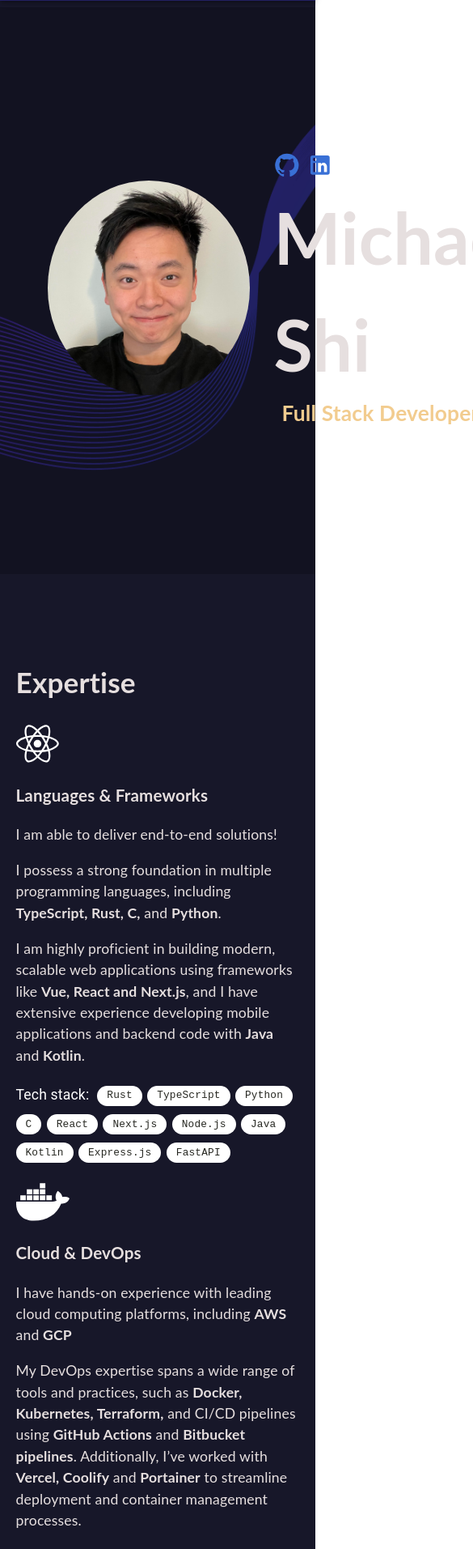
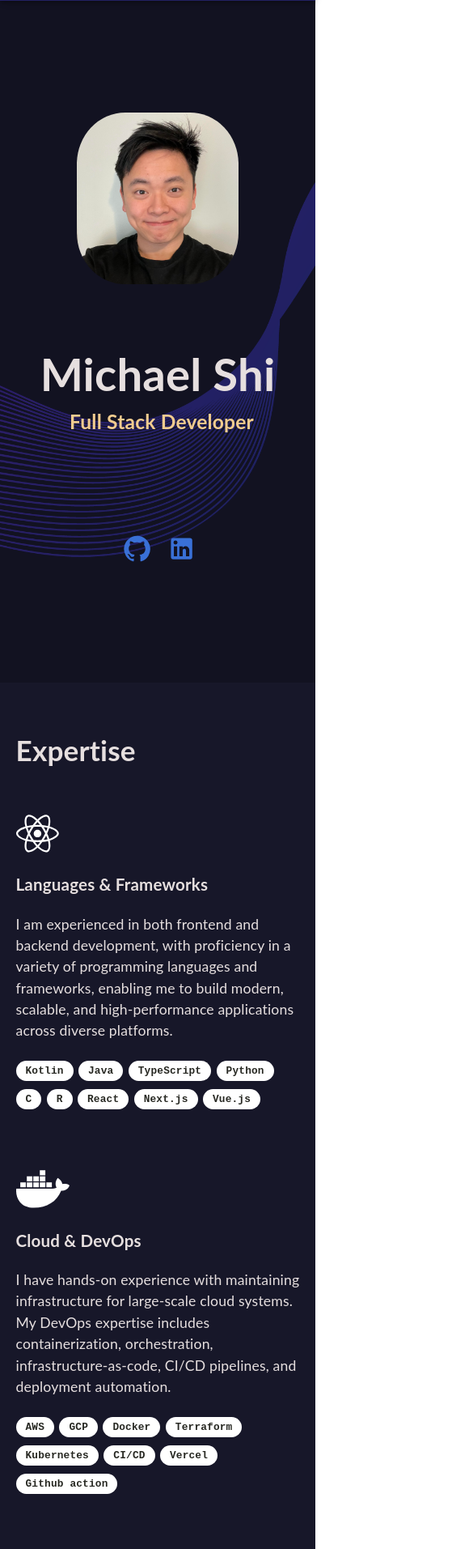
Before and after one commit to Micsushi/portfolio-website, a React (Create React App) app: page / in a window 390 px wide. Shown: the part 55-1968 px from the top of the page at 81% size, 585 px wide, since content can reach past the window. Built offline with nearby package versions, Linux system fonts and the light colour scheme.

Commit message:
UI and text changes

```diff
--- a/src/assets/styles/Contact.scss
+++ b/src/assets/styles/Contact.scss
@@ -124,6 +124,5 @@
 
   .form-flex {
     flex-direction: column;
-    gap: 10px;
   }
 }
--- a/src/assets/styles/Expertise.scss
+++ b/src/assets/styles/Expertise.scss
@@ -1,4 +1,5 @@
 .skills-container {
+    margin-top: -50px;
     padding: 5% 10%;
     display: flex;
     flex-direction: column;
@@ -16,6 +17,7 @@
 }
 
 .skills-container .skills-grid .skill {
+    margin-top: 50px;
     align-items: center;
     text-align: left;
 }
@@ -25,6 +27,7 @@
     background-color: white !important;
     font-size: 0.8rem !important;
     height: 25px !important;
+    font-weight: bold;
 
     span {
         font-family: 'Courier Prime', monospace;
--- a/src/assets/styles/Main.scss
+++ b/src/assets/styles/Main.scss
@@ -3,13 +3,13 @@
 }
 
 .about-section {
+    min-height: 100vh;
     display: flex;
-    gap: 30px;
+    gap: 60px;
     justify-content: flex-start;
     align-items: center;
     width: 100%;
     padding: 0px 15%;
-    min-height: 700px;
     background-image: url("../images/bg-dark.png");
     background-repeat: no-repeat;
     background-size: cover;
@@ -17,42 +17,39 @@
     background-position: center;
 }
 
-.title{
-    font-size: 100 px;
+.title {
+    font-size: 100px;
     color: #f2cc8f;
     font-weight: bold;
     padding: 0 0 0 10px;
 }
 
-
-
 .about-section .content {
+    margin-top: -30px;
     text-align: left;
     z-index: 2;
 
     .social_icons {
         display: flex;
         flex-direction: row;
-        gap: 10px;
+        gap: 20px;
         color: white;
+        padding-left: 5px;
 
         svg {
-            font-size: 1.8em;
+            font-size: 4.5em;
         }
     }
 
-    .mobile_social_icons {
-        display: none;
-    }
-
     p {
-        font-size: 1.5em;
+        font-size: 2.5em;
         margin-block-start: 0px;
         margin-block-end: 0px;
+        margin-bottom: 20px;
     }
 
     h1 {
-        font-size: 5em;
+        font-size: 6em;
         margin-block-start: 0px;
         margin-block-end: 0px;
     }
@@ -61,55 +58,46 @@
 .about-section .image-wrapper {
     z-index: 2;
     img {
-        width: 250px;
-        border-radius: 50%;
+        width: 325px;
+        border-radius: 30%;
     }
 }
 
-.about p {
-    text-align: center;
-    padding-top: 30%;
-    padding-bottom: 30%;
-}
+@media (max-width: 768px) {
+    .about-section {
+        gap: 90px;
+        flex-direction: column;
+        padding: 0px 5%;
+        text-align: center;
+        justify-content: center;
+        margin-top: -10px;
+    }
 
-@media screen {
-    @media (max-width: 567px) {
-        .nav-left{
-            padding-top: 20px;
-            float:left;
+    .title {
+        font-size: 50px;
+    }
+
+    .about-section .content {
+        text-align: center;
+
+        .social_icons {
+            justify-content: center;
+            svg {
+                font-size: 2em;
+            }
         }
 
-        .nav-left img {
-            height: 35px
+        p {
+            font-size: 1.4em;
+            margin-bottom: 120px;
         }
 
-        .nav-right {
-            float:right;
-        }
-
-        .nav-right li {
-            padding: 10px 15px;
-            list-style:none;
-            font-size:13px;
-            color:white;
-            width: 10%;
-        }
-
-        .nav-right ul {
-            list-style-type: none;
-            margin: 0px;
-            padding: 0px;
-        }
-
-        body {
-            width: 100%;
-        }
-
-        .about {
-            padding-left: 5%;
-            padding-right: 5%;
-            font-size: 12px;
+        h1 {
+            font-size: 3.2em;
         }
     }
 
+    .about-section .image-wrapper img {
+        width: 200px;
+    }
 }
--- a/src/assets/styles/Project.scss
+++ b/src/assets/styles/Project.scss
@@ -3,6 +3,7 @@
     flex-direction: column;
     padding: 5% 10%;
     text-align: left;
+    margin-top: -50px;
 }
 
 .projects-container .projects-grid {
@@ -12,6 +13,7 @@
 }
 
 .projects-container .projects-grid .project {
+    margin-top: 60px;
     text-align: left;
 }
 
@@ -43,6 +45,7 @@
             display: block;
             padding-left: 5%;
             padding-right: 5%;
+            margin-top: 0;
         }
 
         .projects-container .projects-grid {
--- a/src/components/Expertise.tsx
+++ b/src/components/Expertise.tsx
@@ -1,4 +1,3 @@
-import React from "react";
 import '@fortawesome/free-regular-svg-icons'
 import { FontAwesomeIcon } from '@fortawesome/react-fontawesome';
 import { faReact, faDocker, faMdb } from '@fortawesome/free-brands-svg-icons';
@@ -6,35 +5,30 @@ import Chip from '@mui/material/Chip';
 import '../assets/styles/Expertise.scss';
 
 const labelsFirst = [
-    "Rust",
+    "Kotlin",
+    "Java",
     "TypeScript",
     "Python",
     "C",
+    "R",
     "React",
     "Next.js",
-    "Node.js",
-    "Java",
-    "Kotlin",
-    "Express.js",
-    "FastAPI"
+    "Vue.js",
 ];
 
 const labelsSecond = [
     "AWS",
-    "Google Cloud Platform",
+    "GCP",
     "Docker",
     "Terraform",
     "Kubernetes",
-    "CI/CD pipelines",
+    "CI/CD",
     "Vercel",
-    "Coolify",
-    "Portainer",
     "Github action",
-    "Bitbucket"
 ];
 
 const labelsThird = [
-    "SQL", "NoSQL", "Firebase", "MongoDB", "Postgres", "Ignite","Supabase", "RESTful API", "Auth", "Snyk", "Datadog"
+    "Firebase", "MongoDB", "PostgresSQL", "Supabase", "RESTful API", "Auth", "Snyk", "Datadog"
 ];
 
 function Expertise() {
@@ -47,21 +41,11 @@ function Expertise() {
                     <FontAwesomeIcon icon={faReact} size="3x"/>
                     <h3>Languages & Frameworks</h3>
                         <p>
-                            I am able to deliver end-to-end solutions!
-                        </p>
-                        <p>
-                            I possess a strong foundation in multiple programming languages,
-                            including <b>TypeScript, Rust, C,</b> and <b>Python</b>.
-                        </p>
-                        <p>
-                            I am highly proficient
-                            in building modern, scalable web applications using frameworks
-                            like <b>Vue, React and Next.js</b>, and I have extensive experience
-                            developing mobile applications and backend code with <b>Java</b> and <b>Kotlin</b>.
-
+                            I am experienced in both frontend and backend development, with proficiency
+                            in a variety of programming languages and frameworks, enabling me to build
+                            modern, scalable, and high-performance applications across diverse platforms.
                         </p>
                     <div className="flex-chips">
-                        <span className="chip-title">Tech stack:</span>
                         {labelsFirst.map((label, index) => (
                             <Chip key={index} className='chip' label={label} />
                         ))}
@@ -72,17 +56,11 @@ function Expertise() {
                     <FontAwesomeIcon icon={faDocker} size="3x"/>
                     <h3>Cloud & DevOps</h3>
                         <p>
-                            I have hands-on experience with leading cloud computing platforms,
-                            including <b>AWS</b> and <b>GCP</b>
-                        </p>
-                        <p>
-                            My DevOps expertise spans a wide range of tools and practices,
-                            such as <b>Docker, Kubernetes, Terraform,</b> and CI/CD pipelines using <b>GitHub Actions</b> and <b>Bitbucket pipelines</b>.
-                            Additionally, I’ve worked with <b>Vercel, Coolify</b> and <b>Portainer</b> to streamline deployment
-                            and container management processes.
+                            I have hands-on experience with maintaining infrastructure for large-scale cloud systems.
+                            My DevOps expertise includes containerization, orchestration, infrastructure-as-code,
+                            CI/CD pipelines, and deployment automation.
                         </p>
                     <div className="flex-chips">
-                        <span className="chip-title">Tech stack:</span>
                         {labelsSecond.map((label, index) => (
                             <Chip key={index} className='chip' label={label} />
                         ))}
@@ -93,16 +71,10 @@ function Expertise() {
                     <FontAwesomeIcon icon={faMdb} size="3x"/>
                     <h3>Databases & Tools</h3>
                         <p>
-                            I am skilled in <b>SQL</b> and <b>NoSQL</b> databases, optimizing schemas for efficient data storage.
-                        </p>
-                        <p>
-                            I’ve implemented <b>RESTful APIs</b> with <b>auth0</b> and <b>keycloak</b> for secure communication.
-                        </p>
-                        <p>
-                            Additionally, I’ve worked with <b>Snyk</b> for vulnerability management and <b>Datadog</b> for monitoring and performance optimization.
+                            I am skilled in working with both SQL and NoSQL databases, optimizing schemas for efficient data storage.
+                            I have implemented secure RESTful APIs with auth and have experience in vulnerability management and data monitoring.
                         </p>
                     <div className="flex-chips">
-                        <span className="chip-title">Tech stack:</span>
                         {labelsThird.map((label, index) => (
                             <Chip key={index} className='chip' label={label} />
                         ))}
--- a/src/components/Footer.tsx
+++ b/src/components/Footer.tsx
@@ -1,4 +1,3 @@
-import React from "react";
 import GitHubIcon from '@mui/icons-material/GitHub';
 import LinkedInIcon from '@mui/icons-material/LinkedIn';
 import '../assets/styles/Footer.scss'
--- a/src/components/Main.tsx
+++ b/src/components/Main.tsx
@@ -1,4 +1,3 @@
-import React from "react";
 import GitHubIcon from '@mui/icons-material/GitHub';
 import LinkedInIcon from '@mui/icons-material/LinkedIn';
 import '../assets/styles/Main.scss';
@@ -12,14 +11,9 @@ function Main() {
           <img src={image} alt="Avatar" />
         </div>
         <div className="content">
-          <div className="social_icons">
-            <a href="https://github.com/micsushi" target="_blank" rel="noreferrer"><GitHubIcon/></a>
-            <a href="https://www.linkedin.com/in/wjshi/" target="_blank" rel="noreferrer"><LinkedInIcon/></a>
-          </div>
           <h1>Michael Shi</h1>
           <p className="title">Full Stack Developer</p>
-
-          <div className="mobile_social_icons">
+          <div className="social_icons">
             <a href="https://github.com/micsushi" target="_blank" rel="noreferrer"><GitHubIcon/></a>
             <a href="https://www.linkedin.com/in/wjshi/" target="_blank" rel="noreferrer"><LinkedInIcon/></a>
           </div>
--- a/src/components/Project.tsx
+++ b/src/components/Project.tsx
@@ -1,10 +1,7 @@
-import React from "react";
 import mediCheck from "../assets/images/mediCheck.png";
 import studyAmp from "../assets/images/studyAmp.png";
-import agileBeast from "../assets/images/agileBeast.png";
 import numerify from "../assets/images/numerify.png";
 import studyBuddy from "../assets/images/studyBuddy.png";
-import wallaperfy from "../assets/images/wallpaperfy.png";
 import "../assets/styles/Project.scss";
 
 function Project() {
@@ -13,54 +10,40 @@ function Project() {
       <h1>Personal Projects</h1>
       <div className="projects-grid">
         <div className="project">
-          <a href="https://github.com/A-D-I-T-C/medicheck" target="_blank" rel="noreferrer">
-            <img src={mediCheck} className="project-image zoom" alt="MediCheck" />
-            <h2>MediCheck</h2>
-          </a>
-          <p>MediCheck is an AI-powered platform designed to streamline healthcare interactions by providing
-            seamless access to session data, forms, and patient–clinician communication. It integrates <b>Whisper </b>
-             for voice to voice communication, selfhosted <b>DeepSeek</b> and <b>Llama 3.2</b> models for the chatbot, a
-            <b> RAG pipeline</b> with <b>AstraDB</b> for improved knowledge base, and is the platform is built using
-            <b> TypeScript, React, Tailwind, </b>and <b>Python</b></p>
-        </div>
-        <div className="project">
           <a href="https://github.com/NatRunners/StudyAmp" target="_blank" rel="noreferrer">
             <img src={studyAmp} className="project-image zoom" alt="StudyAmp" />
-            <h2>StudyAmp</h2>
+            <h2>StudyAmp - Nathacks Research Division 1st Place</h2>
           </a>
-          <p>StudyAmp is a performance tracking and enhancement tool that monitors your attention score through
-             your EEG brainwaves. Using a Muse headband or similar devices, StudyAmp
-            monitors brain activity to detect periods of high and low focus, providing timestamped insights into
-            your study sessions using Python and NumPy to process the data.
-            The platform is build with Next.js and Supabase and a Flask backend manages historical study data and AI-driven recommendations. </p>
-        </div>
-        <div className="project">
-          <a href="https://github.com/CMPUT301F23T29/agile-beast" target="_blank" rel="noreferrer">
-            <img src={agileBeast} className="project-image zoom" alt="Agile Beast" />
-            <h2>Agile Beast</h2>
-          </a>
-          <p>Agile Beast is an <b>Android </b>app made for managing business inventory. The user can record and manage the items
-            that they own, and store this information. We built this app in <b>Java</b> with <b>Firebase</b> as our <b>NoSQL</b> database. We also
-            added item recognition uisng <b>Google's Machine Learning Kit</b></p>
+          <p>An <b>EEG brainwave</b> tracking and analysis tool that monitors your attention score through
+            a Muse headband. Provides feedback and summaries on your state of mind in a given period.
+          </p>
+          <p><b>Tech stack:</b> Python, BrainFlow, Flask, Next.js, Docker</p>
         </div>
         <div className="project">
           <a href="https://github.com/Gym-Bros-Programs/banana-math" target="_blank" rel="noreferrer">
             <img src={numerify} className="project-image zoom" alt="Numerify" />
             <h2>Numerify</h2>
           </a>
-          <p>Numerify, formerly known as Banana Math, is a mental math training site with a focus on gamifying math
-            questions and get people to use their brains more. We build this project using Next.js, Supabase, Typescript and managed
-          the infrastructure by deploying it from our own bare metal servers!</p>
+          <p>Formerly known as Banana Math, this is a mental math training site with a focus on gamifying math
+            questions and get people to use their brains more.</p>
+          <p><b>Tech stack:</b> PostgresSQL, Supabase, CI/CD pipelines, Kubernetes, GCP, Coolify</p>
+        </div>
+        <div className="project">
+          <a href="https://github.com/A-D-I-T-C/medicheck" target="_blank" rel="noreferrer">
+            <img src={mediCheck} className="project-image zoom" alt="MediCheck" />
+            <h2>MediCheck - HackED DIVE 3rd Place</h2>
+          </a>
+          <p> A platform powered by a <b>Retrieval-Augmented Generation</b> pipeline to automate all the administrative tasks for hospitals.</p>
+          <p><b>Tech stack:</b> AstraDB, Whisper, DeepSeek, Llama 3.2, TypeScript, React, Tailwind</p>
         </div>
         <div className="project">
           <a href="https://github.com/x-ab-y/StudyBuddy" target="_blank" rel="noreferrer">
             <img src={studyBuddy} className="project-image zoom" alt="Study Buddy" />
             <h2>Study Buddy</h2>
           </a>
-          <p>Feature-packed browser extension that improves study efficiency with a focus mode, page summaries and word quick search.
-            The extension will implement Bionic Reading by dynamically reformatting the CSS code on any website and generate summaries and
-            search for key words using OpenAI's API.
+          <p>Feature-packed browser extension that improves study efficiency with a focus mode, page summaries and 1-click search.
           </p>
+          <p><b>Tech stack:</b> Express.js, Node.js, React, Javascript, Python, OpenAI</p>
         </div>
       </div>
     </div>
```
Also changed, not shown: src/assets/styles/Footer.scss (+13 -7 lines), src/components/index.ts (renamed from src/components/index.js).
